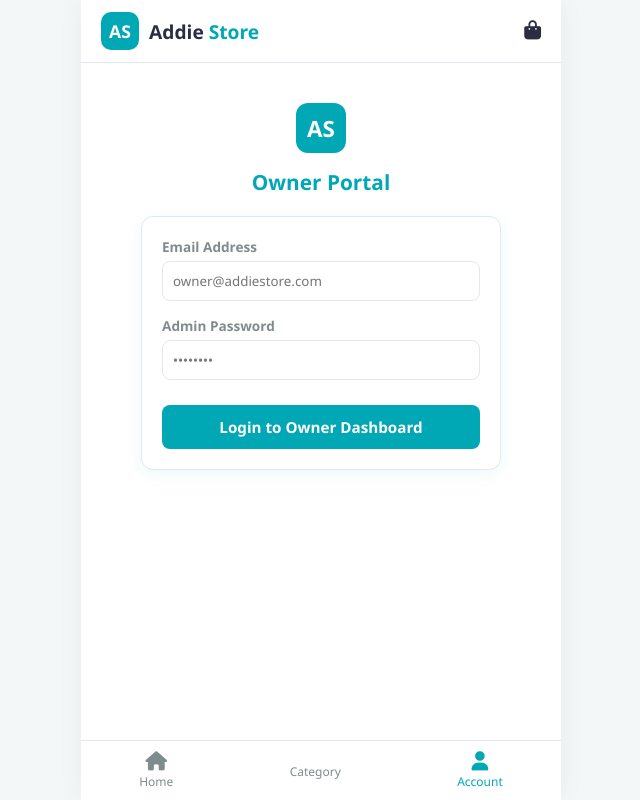
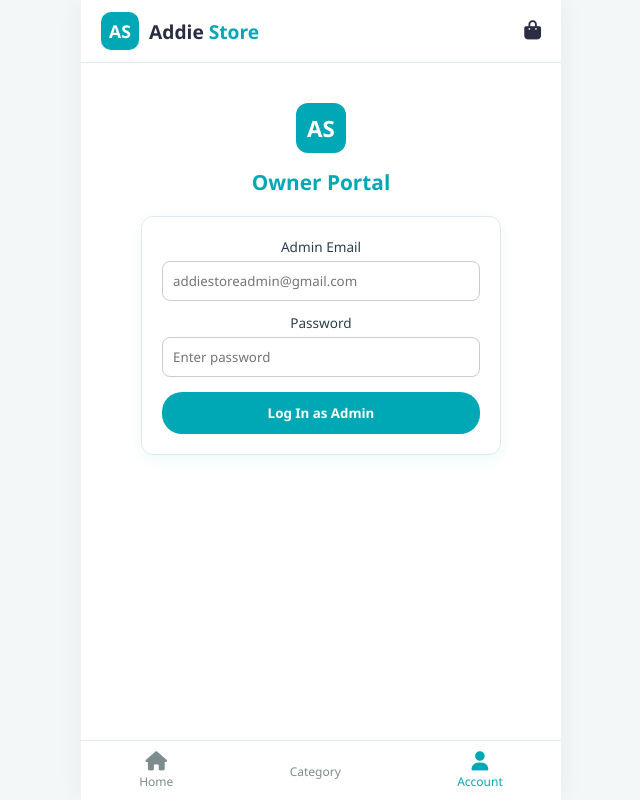
Before and after one commit to MichaelDanielLemakanit/E-commerce-app, a Flask app: page /signup in a window 1280 px wide. Shown: the whole page, without its empty margins (319-959 px from the left). Run offline with Flask 3, Linux system fonts and the light colour scheme; some libraries are stand-ins or nearby versions.

Commit message:
finalrefs

```diff
--- a/app.py
+++ b/app.py
@@ -249,14 +249,16 @@ def checkout_cart_whatsapp():
 @app.route("/signup", methods=["GET", "POST"])
 def signup():
     if request.method == "POST":
-        role = request.form.get("role")
+        email = request.form.get("email", "").strip().lower()
         password = request.form.get("password")
 
-        if role == "admin" and password == "admin123":
+        # Validate exact email and password credentials
+        if email == "addiestoreadmin@gmail.com" and password == "admin123":
             session["is_admin"] = True
+            flash("Welcome back, Admin!", "success")
             return redirect(url_for("admin_dashboard"))
         else:
-            flash("Invalid Admin Password!", "error")
+            flash("Invalid Admin Email or Password!", "error")
             return redirect(url_for("signup"))
 
     return render_template("signup.html")
--- a/templates/signup.html
+++ b/templates/signup.html
@@ -10,21 +10,21 @@
 
     <div class="auth-card" style="background: #fff; padding: 20px; border-radius: 12px; border: 1px solid var(--border-color, #e0e0e0);">
         <form action="/signup" method="POST">
-            <!-- Hidden role set to admin -->
-            <input type="hidden" name="role" value="admin">
-
-            <div class="form-field" style="margin-bottom: 15px;">
-                <label style="display: block; font-size: 0.85rem; margin-bottom: 5px; font-weight: 600;">Email Address</label>
-                <input type="email" name="email" placeholder="owner@addiestore.com" required style="width: 100%; padding: 10px; border-radius: 8px; border: 1px solid var(--border-color, #ccc);">
+            <div style="margin-bottom: 12px;">
+                <label style="display: block; font-size: 0.85rem; margin-bottom: 5px;">Admin Email</label>
+                <input type="email" name="email" placeholder="addiestoreadmin@gmail.com" required
+                    style="width: 100%; padding: 10px; border-radius: 8px; border: 1px solid #ccc; box-sizing: border-box;">
             </div>
 
-            <div class="form-field" style="margin-bottom: 15px;">
-                <label style="display: block; font-size: 0.85rem; margin-bottom: 5px; font-weight: 600;">Admin Password</label>
-                <input type="password" name="password" placeholder="••••••••" required style="width: 100%; padding: 10px; border-radius: 8px; border: 1px solid var(--border-color, #ccc);">
+            <div style="margin-bottom: 15px;">
+                <label style="display: block; font-size: 0.85rem; margin-bottom: 5px;">Password</label>
+                <input type="password" name="password" placeholder="Enter password" required
+                    style="width: 100%; padding: 10px; border-radius: 8px; border: 1px solid #ccc; box-sizing: border-box;">
             </div>
 
-            <button type="submit" class="btn-primary" style="width: 100%; padding: 12px; background: var(--primary-teal, #00A896); color: white; border: none; border-radius: 8px; font-weight: bold; cursor: pointer; margin-top: 10px;">
-                Login to Owner Dashboard
+            <button type="submit"
+                style="width: 100%; padding: 12px; background: var(--primary-teal, #00A896); color: white; border: none; border-radius: 20px; font-weight: bold; cursor: pointer;">
+                Log In as Admin
             </button>
         </form>
     </div>
```
Also changed, not shown: templates/product.html (+58 -8 lines).
